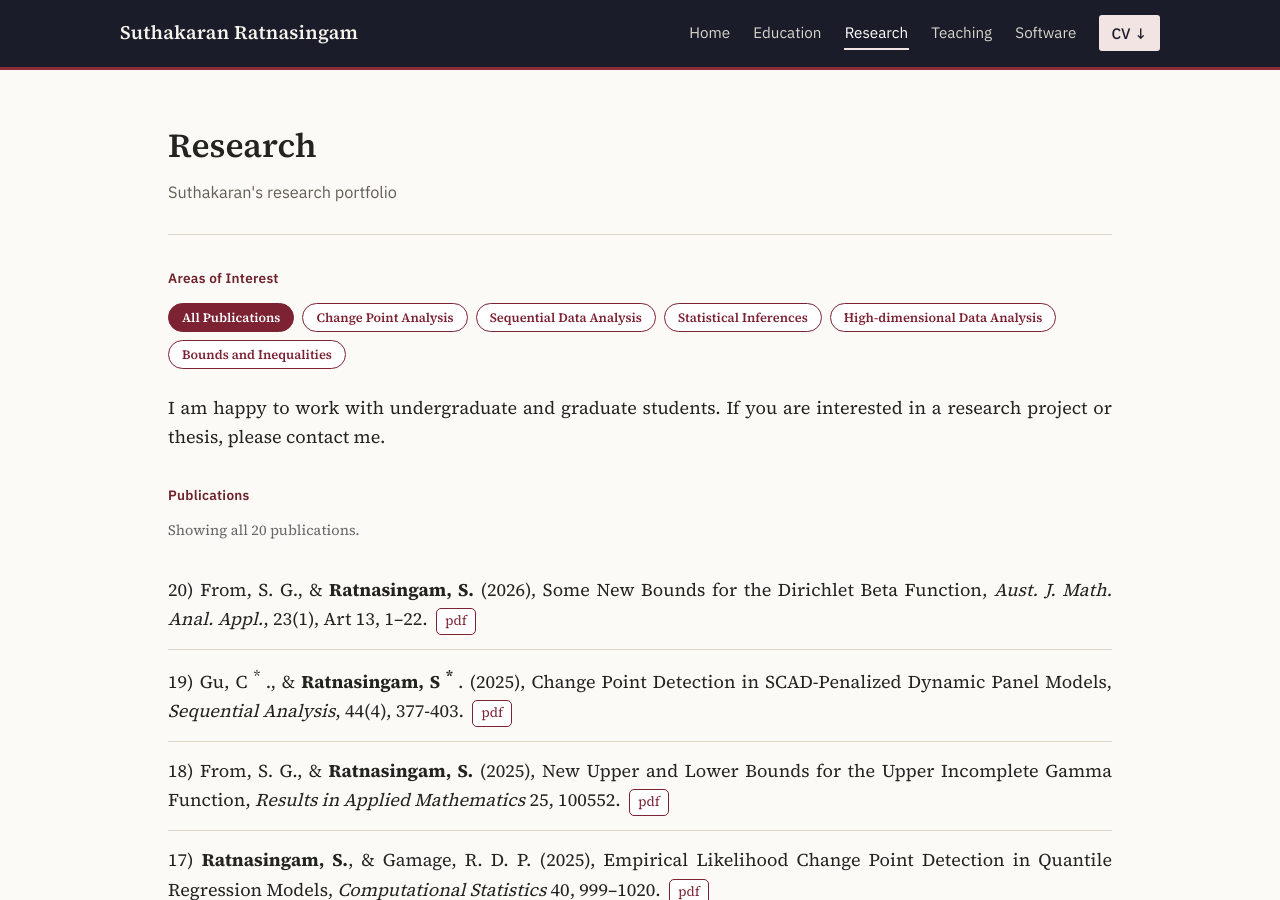
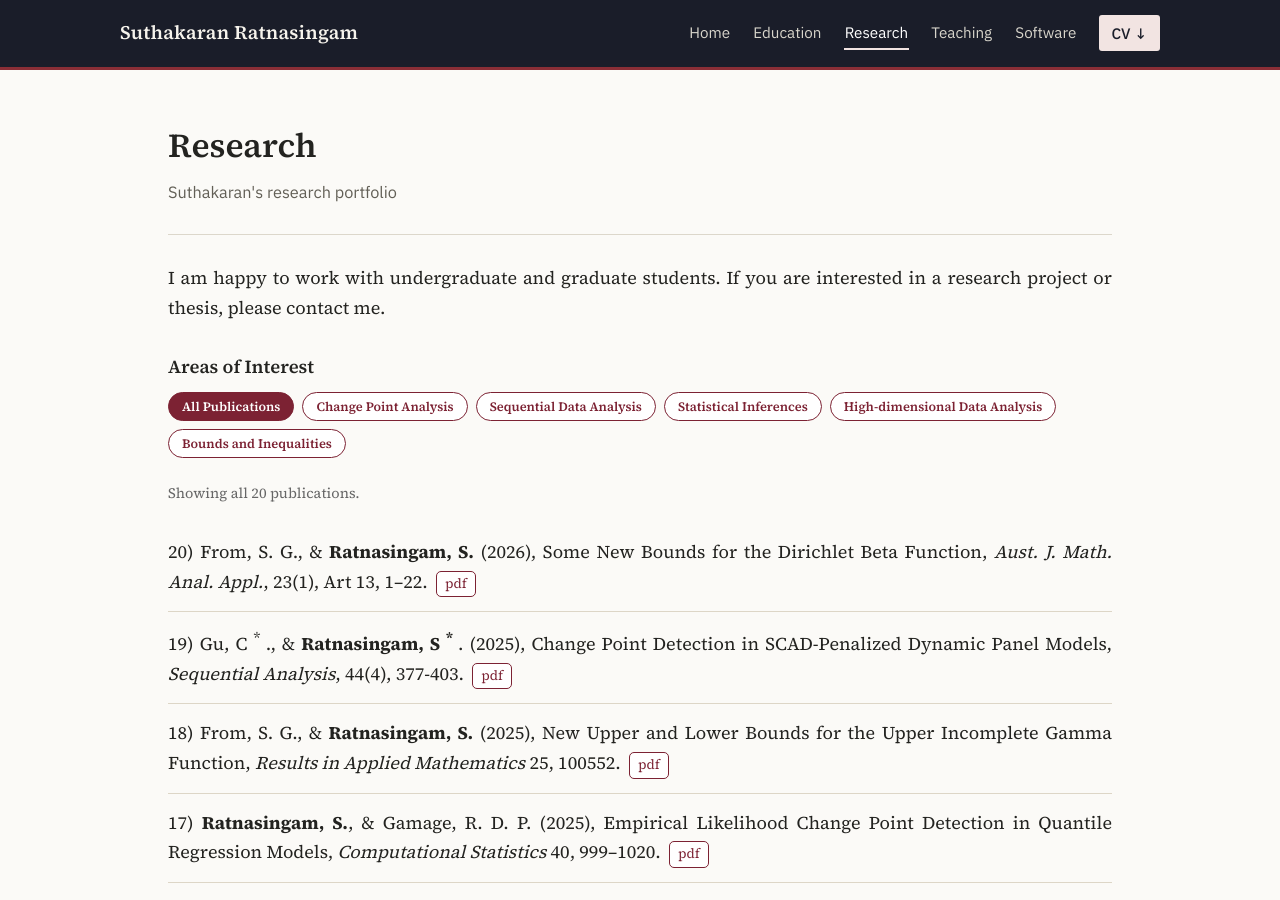
Before and after one commit to suthakaranr/suthakaranr.github.io, a Jekyll site: the page built from pages/Research.md, in a window 1280 px wide and 900 px high. Built offline with Jekyll 4.4.1, drawn with Linux system fonts in a browser that asks for light colours; part of the change alters nothing that is shown.

```diff
--- a/pages/Research.md
+++ b/pages/Research.md
@@ -18,7 +18,9 @@ description: Suthakaran's research portfolio
 .pub-link:hover, .pub-link:focus-visible{background:#7c2233;color:#fff;}
 </style>
 
-#### Areas of Interest
+I am happy to work with undergraduate and graduate students. If you are interested in a research project or thesis, please contact me.
+
+### Areas of Interest
 
 <div class="interest-tags">
   <button class="interest-tag active" data-filter="all">All Publications</button>
@@ -29,9 +31,6 @@ description: Suthakaran's research portfolio
   <button class="interest-tag" data-filter="bd">Bounds and Inequalities</button>
 </div>
 
-I am happy to work with undergraduate and graduate students. If you are interested in a research project or thesis, please contact me.
-
-#### Publications
 
 <p id="pub-count" class="pub-count"></p>
 
```
